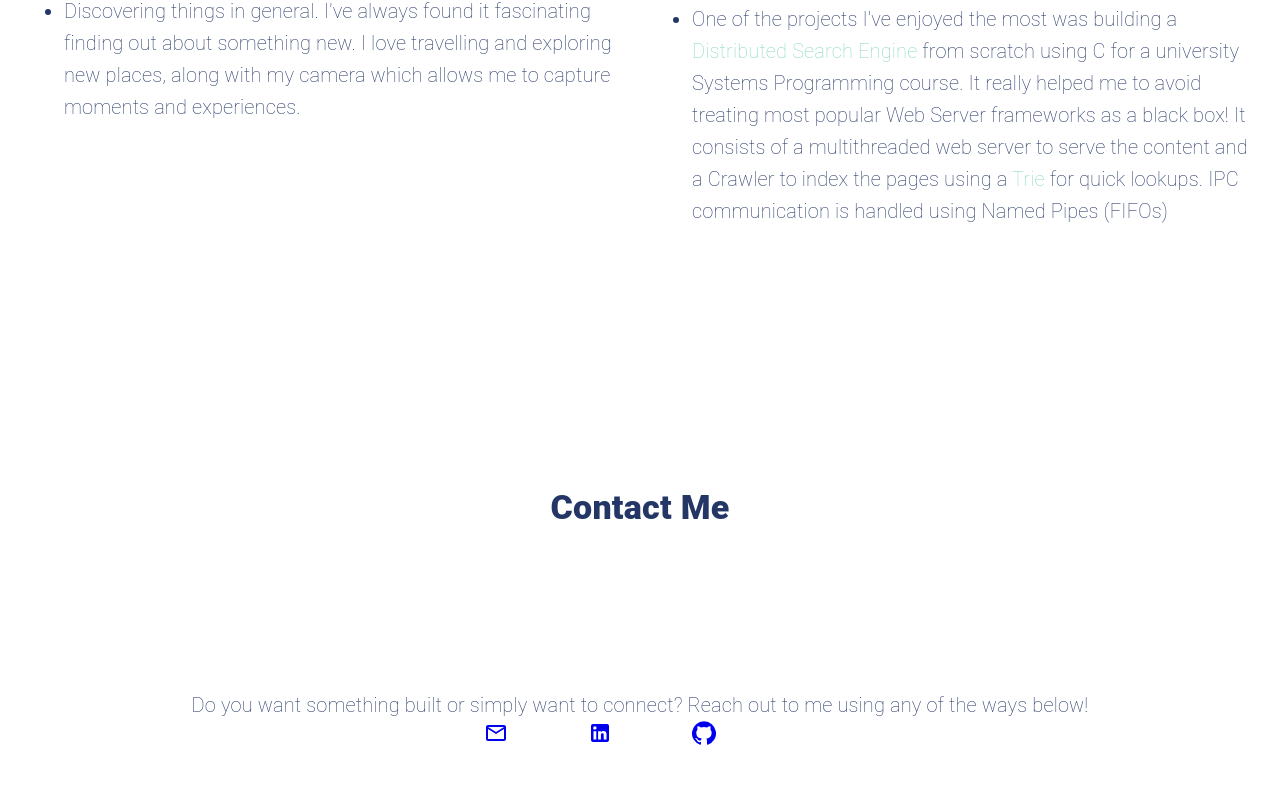
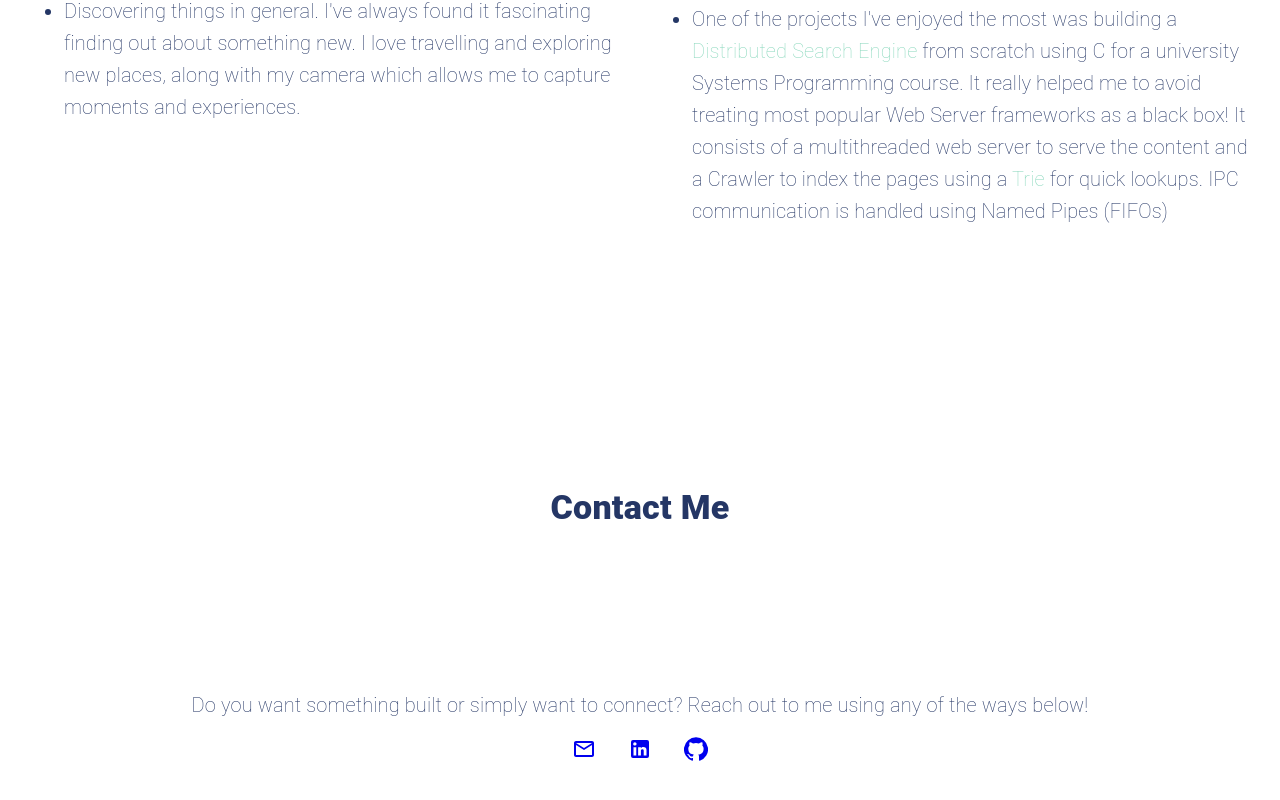
Before and after one commit to devkot/stelioskot.dev, a React (Create React App) app: page / in a window 1280 px wide. Shown: the part 1991-2791 px from the top of the page. Built offline with nearby package versions, Linux system fonts and the light colour scheme.

Commit message:
Center social media buttons in contact me section

```diff
--- a/src/components/ContactMe.tsx
+++ b/src/components/ContactMe.tsx
@@ -25,9 +25,10 @@ const useStyles = makeStyles((theme: Theme) => ({
     color: theme.palette.primary.main,
   },
   socialButton: {
-    paddingTop: theme.spacing(10),
-    marginRight: theme.spacing(10),
-    paddingBottom: theme.spacing(10),
+    padding: theme.spacing(2),
+  },
+  root: {
+    flexGrow: 1,
   },
 }));
 
@@ -45,7 +46,7 @@ const ContactMe: React.FunctionComponent = () => {
             Do you want something built or simply want to connect? Reach out to
             me using any of the ways below!
           </Box>
-          <Grid>
+          <Grid container justify="center" className={classes.root}>
             <Grid
               item
               key="Email"
@@ -69,6 +70,7 @@ const ContactMe: React.FunctionComponent = () => {
               key="GitHub"
               component="a"
               href="https://github.com/devkot"
+              target="_blank"
               className={classes.socialButton}
             >
               <GitHubIcon />
```
